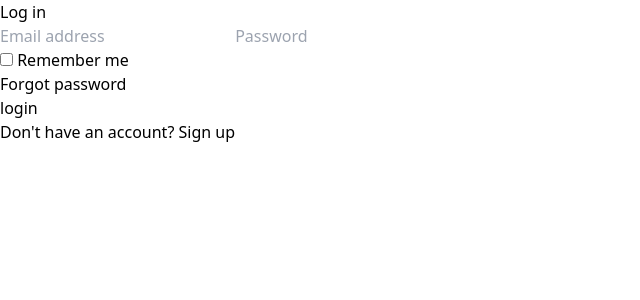
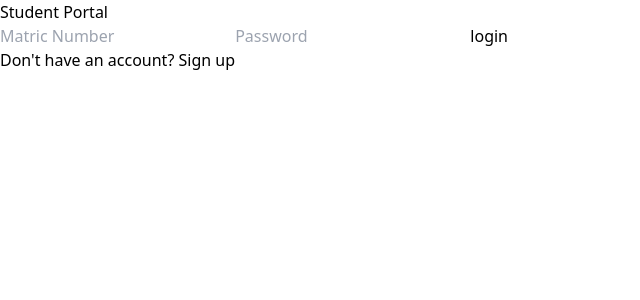
Before and after one commit to Adebayozz1994/BESTWAY-COLLEGE-Frontend, a React (Vite) app: page /admin/login in a window 1280 px wide. Shown: the top 300 px of the page, without its empty margins (0-640 px from the left). Built offline with nearby package versions, Linux system fonts and the light colour scheme.

Commit message:
new commit

```diff
--- a/src/components/Admin/AdminLogin.jsx
+++ b/src/components/Admin/AdminLogin.jsx
@@ -1,46 +1,53 @@
 import axios from "axios"
 import { useFormik } from "formik"
 import { Link, useNavigate } from "react-router-dom"
-import { loginSchema } from "../Schema/userSchema"
+import { userLoginSchema} from "../Schema/loginUser"
 
 
-const AdminLogin = () => {
+const UserLogin = () => {
     const navigate = useNavigate()
-    const URL = "http://localhost:3000/admin/login"
+    const URL = "http://localhost:3000/user/login"
+
 
     const { handleChange, handleSubmit, values, errors } = useFormik({
         initialValues: {
-            email: "",
+            matricNumber: "",
             password: "",
         },
-        loginSchema: loginSchema,
+        validationSchema: userLoginSchema,
         onSubmit: (values) => {
             console.log(values);
             axios.post(URL, values)
+            .then((result)=>{
+                console.log(result.data)
+                if(result.data.status == true && result.data.token){
+                    localStorage.setItem("token", result.data.token)
+                    navigate("/user/dashboard")
+                }else{
+                    navigate("/login")
+                }
+            })
 
         }
 
     });
     return (
-        <section>
-            <h1 className="text-center mt-10 font-bold text-3xl">Log in</h1>
-            <form onSubmit={handleSubmit} className="p-10">
-                <input type="email" placeholder='Email address' onChange={handleChange} name="email" value={values.email} className="w-full mb-3 p-3" /> <span>{errors.email}</span>
-                <input type="password" placeholder='Password' onChange={handleChange} name="password" value={values.password}  className="w-full p-3 mb-3"/> <span>{errors.password}</span>
-                <div className="flex justify-between mb-3">
-                    <div>
-                        <input type="checkbox" name="rememberMe" id="" /> <label>Remember me</label>
+        <section className="flex justify-center bg-gradient-to-r from-green-600 to-slate-900 h-screen" >
+            <main className=" lg:m-20 shadow-md bg-gradient-to-r from-green-900 to-slate-950 text-white rounded-lg">
+            <h1 className="text-center w-full mt-10 font-bold text-3xl text-red-500 ">Student Portal</h1>
+            <form onSubmit={handleSubmit} className="p-10 ">
+            <input type="text" placeholder='Matric Number' onChange={handleChange} name="matricNumber" value={values.matricNumber} className="w-full mb-3 p-2 rounded-md outline-1 outline-slate-400 text-black" /> <span className="text-red-700">{errors.matricNumber}</span>
+                <input type="password" placeholder='Password' onChange={handleChange} name="password" value={values.password}  className="w-full p-2 mb-3 rounded-md outline-1 outline-slate-400 text-black"/> <span className="text-red-700">{errors.password}</span>
 
-                    </div>
-                    <Link to='/forgot'>Forgot password</Link>
-                </div>
-                <button type="submit" className="bg-black p-3 text-white rounded w-full mb-3 font-bold">login</button>
-                <p className="text-center">Don't have an account? <Link to='/signup' className="text-gray-500 font-bold">Sign up</Link></p>
+                <button type="submit" className="bg-red-500 p-3 text-white rounded w-full mb-3 font-bold">login</button>
+                <p className="text-center">Don't have an account? <Link to='/user/signup' className="text-gray-500 font-bold">Sign up</Link></p>
             </form>
+
+            </main>
         </section>
     )
 }
 
 
 
-export default AdminLogin
+export default UserLogin
--- a/src/components/Admin/AdminSignup.jsx
+++ b/src/components/Admin/AdminSignup.jsx
@@ -1,37 +1,92 @@
-import axios from "axios"
-import { useFormik } from "formik"
-import { Link, useNavigate } from "react-router-dom"
-import {loginSchema} from "../Schema/userSchema"
+import axios from "axios";
+import { useFormik } from "formik";
+import { Link, useNavigate } from "react-router-dom";
+import { signupSchema } from "../Schema/adminSchema";
 
 
-const AdminSignup = () => {
-    const navigate = useNavigate()
-    const URL = "http://localhost:3000/user/register"
-    const { handleChange, handleSubmit, values, errors } = useFormik({
-        initialValues:{
+
+const initialValues = {
     firstName: "",
     lastName: "",
     email: "",
     password: "",
-        },
-        loginSchema: loginSchema,
-        onSubmit: (values) =>{
+  };
+const AdminSignup = () => {
+    const navigate = useNavigate();
+    const URL = "http://localhost:3000/admin/register";
+
+    const { handleChange, handleSubmit, values, errors } = useFormik({
+      initialValues,
+      validationSchema: signupSchema,
+      onSubmit: (values) => {
         console.log(values);
         axios.post(URL, values)
-            navigate("/")
+          .then((response) => {
+            console.log(response.data);
+            if (response.data.status == 200){
+                  navigate("/admin/login");
+            }else{
+              navigate("/admin/signup")
             }
-
+          })
+          .catch((error) => {
+            console.error("Registration failed:", error);
+            // Handle registration failure (e.g., display error message)
+          });
+      },
     });
     return (
-        <section>
+        <section className="max-w-md mx-auto">
         <h1 className="mt-10 font-bold text-center text-3xl">Sign in</h1>
         <form onSubmit={handleSubmit} className="p-10">
-                <input type="text" placeholder='First Name' onChange={handleChange} name="firstName" value={values.firstName} className="w-full p-3 mb-3 text-white"/> <span>{errors.firstName}</span>
-                <input type="text" placeholder='Last Name' onChange={handleChange} name="lastName" value={values.lastName} className="w-full p-3 mb-3 text-white"/> <span>{errors.lastName}</span>
-                <input type="email" placeholder='Email address' onChange={handleChange} name="email" value={values.email} className="w-full p-3 mb-3 text-white"/> <span>{errors.email}</span>
-                <input type="password" placeholder='Password' onChange={handleChange} name="password" value={values.password} className="w-full p-3 mb-3 text-white"/> <span>{errors.password}</span>
-                <button type="submit" className="w-full p-3 mb-3 font-bold bg-black text-white">Signup</button>
-                <p className="text-center">you already have an account? <Link to='/' className="text-gray-600 font-bold">Login</Link></p>
+          <input
+            type="text"
+            placeholder="First Name"
+            onChange={handleChange}
+            name="firstName"
+            value={values.firstName}
+            className="w-full p-3 mb-3"
+          />
+          <span>{errors.firstName}</span>
+          <input
+            type="text"
+            placeholder="Last Name"
+            onChange={handleChange}
+            name="lastName"
+            value={values.lastName}
+            className="w-full p-3 mb-3"
+          />
+          <span>{errors.lastName}</span>
+          <input
+            type="email"
+            placeholder="Email address"
+            onChange={handleChange}
+            name="email"
+            value={values.email}
+            className="w-full p-3 mb-3"
+          />
+          <span>{errors.email}</span>
+          <input
+            type="password"
+            placeholder="Password"
+            onChange={handleChange}
+            name="password"
+            value={values.password}
+            className="w-full p-3 mb-3"
+          />
+          <span>{errors.password}</span>
+          <button
+            type="submit"
+            className="w-full p-3 mb-3 font-bold bg-green-600 text-white"
+          >
+            Signup
+          </button>
+          <p className="text-center">
+            You already have an account?{" "}
+            <Link to="/user/login" className="text-gray-600 font-bold">
+              Login
+            </Link>
+          </p>
         </form>
       </section>
     )
--- a/src/components/Layout/Home.jsx
+++ b/src/components/Layout/Home.jsx
@@ -1,6 +1,4 @@
-import man from "../../assets/mon.png";
-import Button from "@mui/material/Button";
-// import { motion, useScroll } from "framer-motion";
+
 
 const Home = () => {
 
--- /dev/null
+++ b/src/components/Schema/adminSchema.js
@@ -0,0 +1,11 @@
+import * as yup from 'yup';
+
+export const signupSchema = yup.object({
+    firstName: yup.string().required('First name is required').max(10, 'Maximum length is 10 characters').min(4, 'First name must be between 4 and 10 characters'),
+    lastName: yup.string().required('Last name is required').max(10, 'Maximum length is 10 characters').min(4, 'Last name must be between 4 and 10 characters'),
+    email: yup.string().required('Email is required').email('Email is invalid'),
+    password: yup.string().required('Password is required').min(8, 'Password must be at least 8 characters').matches(
+        /^(?=.*[a-zA-Z])(?=.*[0-9])[a-zA-Z0-9]{8,}$/,
+        "Password must be at least 8 characters long and contain both letters and numbers"
+    )
+});
```
Lines whose indentation alone changed are shown as unchanged.
